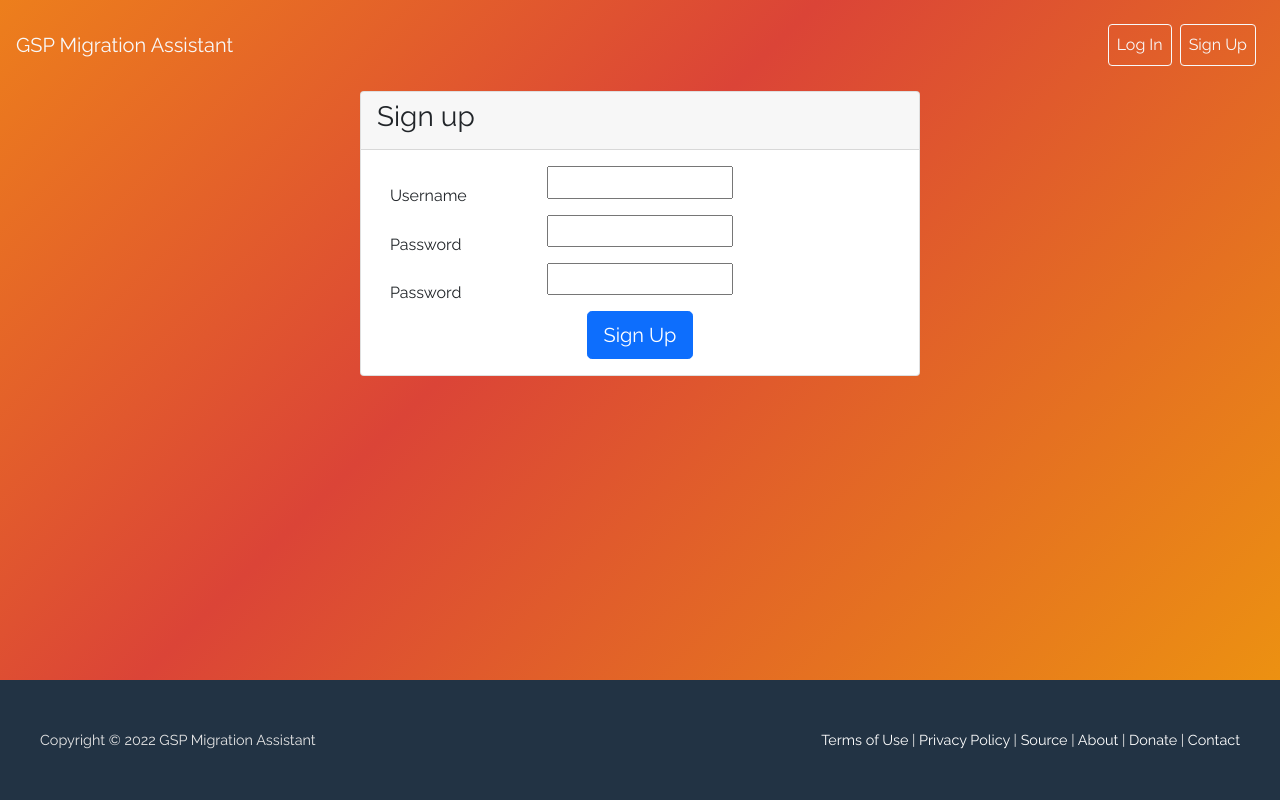
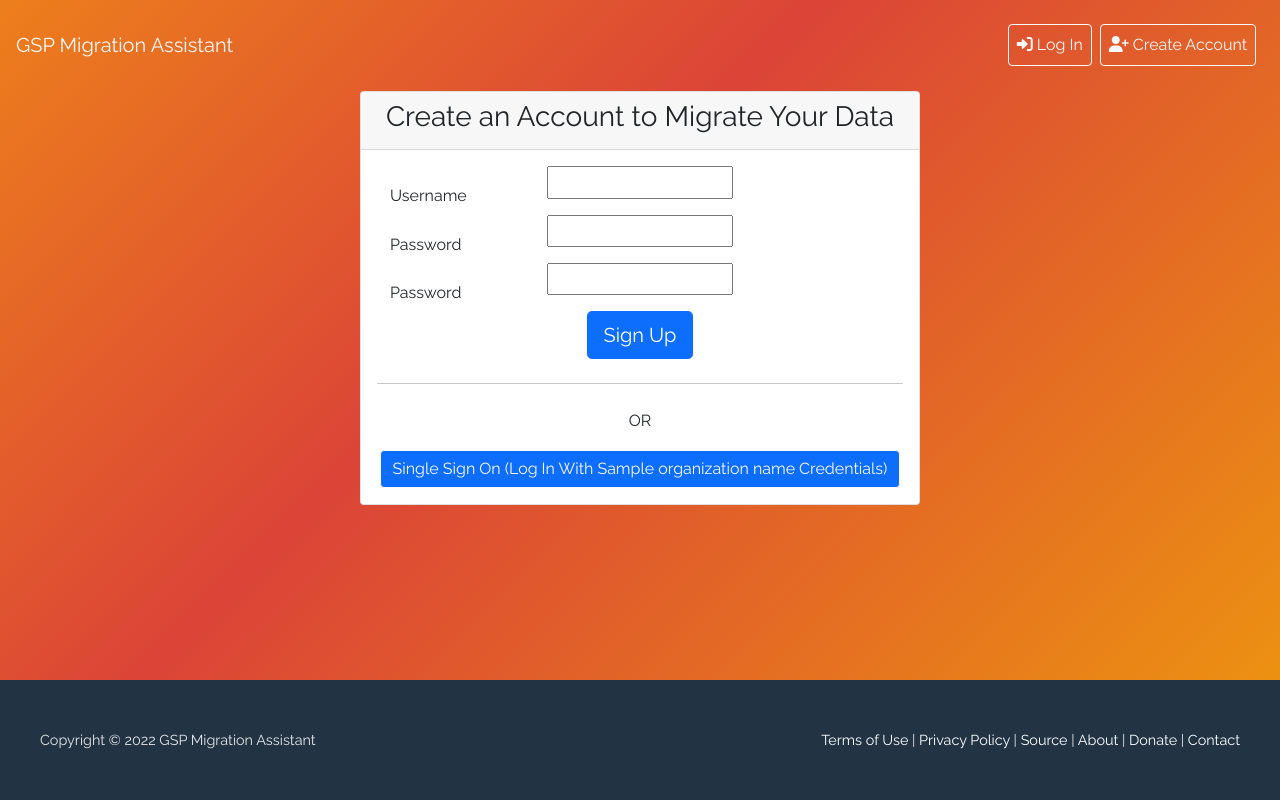
Before and after one commit to austinjhunt/go365-migrator, a Django app: template GoogleSharePointMigrationAssistant/web/templates/auth/signup.html in a window 1280 px wide. Run offline with Django 4.2, Linux system fonts and the light colour scheme; the template is opened without the code that fills it: most values are stand-ins (such as "Sample title", 1, 10 or a date in 2020); form fields are guessed from the names that the template uses; some libraries are stand-ins or nearby versions.

Commit message:
update nav; fix syntax error; remove sample graph data; add sso to sign up;

```diff
--- a/GoogleSharePointMigrationAssistant/web/context_processor.py
+++ b/GoogleSharePointMigrationAssistant/web/context_processor.py
@@ -1,9 +1,10 @@
 from .models import AdministrationSettings
 config = AdministrationSettings.objects.first()
+
+
 def context(request):
     return {
         'organization_name': config.organization_name,
-        'google_oauth_authorized': request.session.get('google_oauth_authorized', False),
         'google_user': request.session.get('google_user', None),
         'm365_user': request.session.get('m365_user', None)
     }
--- a/GoogleSharePointMigrationAssistant/web/templates/auth/login.html
+++ b/GoogleSharePointMigrationAssistant/web/templates/auth/login.html
@@ -2,7 +2,7 @@
 
 <div class="row justify-content-center">
   <div class="col-sm-8">
-    <div class="card mx-auto" style="width: 560px">
+    <div class="card mx-auto text-center" style="width: 560px">
       <div class="card-header">
         <h3 class="card-title text-dark">Log in</h3>
       </div>
--- a/GoogleSharePointMigrationAssistant/web/templates/auth/signup.html
+++ b/GoogleSharePointMigrationAssistant/web/templates/auth/signup.html
@@ -1,9 +1,11 @@
 {% extends 'include/master.html' %} {% block content %}
 <div class="row justify-content-center">
   <div class="col-sm-8">
-    <div class="col-md-6 card mx-auto" style="width: 560px">
+    <div class="col-md-6 card mx-auto text-center" style="width: 560px">
       <div class="card-header">
-        <h3 class="card-title text-dark">Sign up</h3>
+        <h3 class="card-title text-dark">
+          Create an Account to Migrate Your Data
+        </h3>
       </div>
       <div class="card-body">
         <div class="col-sm-12 login-form text-dark">
@@ -31,6 +33,17 @@
                 Sign Up
               </button>
             </form>
+            <hr class="my-4" />
+            <div class="text-center">
+              <p>OR</p>
+              <a
+                href="{% url 'm365-single-sign-on' %}"
+                title="Log in with your Microsoft 365 account (single-sign-on)"
+                class="btn btn-md btn-outline-light btn-primary"
+                >Single Sign On (Log In With {{organization_name}}
+                Credentials)</a
+              >
+            </div>
           </div>
         </div>
       </div>
--- a/GoogleSharePointMigrationAssistant/web/templates/include/master.html
+++ b/GoogleSharePointMigrationAssistant/web/templates/include/master.html
@@ -30,10 +30,13 @@
     <title>Google to SharePoint Migration Assistant</title>
 
     <!-- Bootstrap CSS -->
-    <script
-      src="https://kit.fontawesome.com/5d4efaa0a6.js"
+    <link
+      rel="stylesheet"
+      href="https://cdnjs.cloudflare.com/ajax/libs/font-awesome/6.2.1/css/all.min.css"
+      integrity="sha512-MV7K8+y+gLIBoVD59lQIYicR65iaqukzvf/nwasF0nqhPay5w/9lJmVM2hMDcnK1OnMGCdVK+iQrJ7lzPJQd1w=="
       crossorigin="anonymous"
-    ></script>
+      referrerpolicy="no-referrer"
+    />
     <link
       href="https://cdn.jsdelivr.net/npm/bootstrap@5.0.0-beta3/dist/css/bootstrap.min.css"
       rel="stylesheet"
--- a/GoogleSharePointMigrationAssistant/web/templates/include/nav.html
+++ b/GoogleSharePointMigrationAssistant/web/templates/include/nav.html
@@ -19,37 +19,71 @@
           href="{% url 'login' %}"
           title="log in if you already have an account"
           class="btn btn-outline-light me-2 nav-link text-light"
-          >Log In</a
+          ><i class="fa fa-right-to-bracket"></i> Log In</a
         >
       </li>
       <li class="nav-item">
         <a
           href="{% url 'signup' %}"
-          title="sign up. create an account"
+          title="Create an account"
           class="btn btn-outline-light me-2 nav-link text-light"
-          >Sign Up</a
+        >
+          <i class="fa fa-user-plus"></i> Create Account</a
         >
       </li>
       {% else %}
-      <li class="nav-item">
-        <span class="d-inline-block me-3 nav-link">{{user.username}}</span>
+      <li class="nav-item dropdown">
+        <a
+          class="nav-link dropdown-toggle btn btn-outline-light me-2 nav-link text-light"
+          href="#"
+          id="nav-accounts-dropdown"
+          role="button"
+          data-bs-toggle="dropdown"
+          aria-haspopup="true"
+          aria-expanded="false"
+        >
+          {{user.username}}
+        </a>
+        <div
+          class="dropdown-menu dropdown-menu-end"
+          aria-labelledby="nav-accounts-dropdown"
+        >
+          {% if not google_user %}
+          <a
+            class="dropdown-item"
+            href="{% url 'init-google-auth' %}"
+            title="Authorize this app to access your Google account"
+            ><i class="fa fa-brands fa-google"></i> Sign into Google
+          </a>
+          {% else %}
+          <span class="dropdown-item">
+            <i class="fa fa-brands fa-google"></i>
+            {{google_user.email_address}}
+          </span>
+          {% endif %}
+          <div class="dropdown-divider"></div>
+          {% if not m365_user %}
+          <a
+            class="dropdown-item"
+            href="{% url 'init-google-auth' %}"
+            title="Authorize this app to access your Microsoft account"
+            ><i class="fa fa-brands fa-microsoft"></i> Sign into Microsoft 365
+          </a>
+          {% else %}
+          <span class="dropdown-item">
+            <i class="fa fa-brands fa-microsoft"></i>
+            {{m365_user.email_address}}
+          </span>
+          {% endif %}
+          <div class="dropdown-divider"></div>
+          <a
+            href="{% url 'logout' %}"
+            title="log out of this application"
+            class="dropdown-item"
+            ><i class="fa fa-right-from-bracket"></i> Log Out</a
+          >
+        </div>
       </li>
-      {% if not google_oauth_authorized %}
-      <li class="nav-item">
-        <a
-          href="{% url 'init-google-auth' %}"
-          title="Authorize this app to access your Google account"
-          class="btn btn-outline-light me-2 nav-link text-light"
-          >Sign into Google</a
-        >
-      </li>
-      {% else %}
-      <li class="nav-item">
-        <span class="d-inline-block me-3 nav-link"
-          >Google Access Authorized: {{google_oauth_user_email_address}}</span
-        >
-      </li>
-      {% endif %}
       <li class="nav-item">
         <a
           href="{% url 'list-migrations' %}"
@@ -58,14 +92,6 @@
           >Migrations</a
         >
       </li>
-      <li class="nav-item">
-        <a
-          href="{% url 'logout' %}"
-          title="log out"
-          class="btn btn-outline-light me-2 nav-link text-light"
-          >Log Out</a
-        >
-      </li>
       {% endif %}
     </ul>
   </div>
--- a/GoogleSharePointMigrationAssistant/web/views/setup.py
+++ b/GoogleSharePointMigrationAssistant/web/views/setup.py
@@ -2,12 +2,14 @@ from django.views.generic import View
 from django.contrib.auth.mixins import LoginRequiredMixin
 from django.shortcuts import render
 
+
 class SetupView(LoginRequiredMixin, View):
     login_url = 'login'
+
     def get(self, request):
         return render(
             request=request,
-            template_name='migrations/steps.html',
+            template_name='next-steps.html',
             context={
             }
         )
```
Also changed, not shown: GoogleSharePointMigrationAssistant/web/views/google.py (+16 -7 lines), GoogleSharePointMigrationAssistant/web/views/m365.py (+2 -14 lines), TODO.md (+1 -0 lines), GoogleSharePointMigrationAssistant/web/templates/nextstep.html (renamed from GoogleSharePointMigrationAssistant/web/templates/migrations/steps.html).
